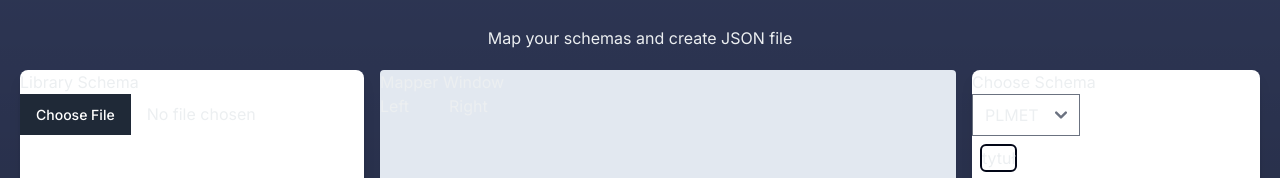
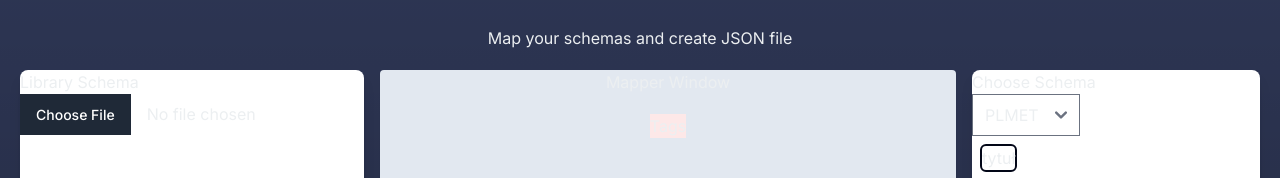
Before and after one commit to NataliaJeszke/mapper-libraries, a Next.js app: page /main in a window 1280 px wide. Shown: the part 202-380 px from the top of the page. Built offline with nearby package versions, Linux system fonts and the light colour scheme.

Commit message:
remove both tags

```diff
--- a/package.json
+++ b/package.json
@@ -24,10 +24,12 @@
     "react-dom": "18.2.0",
     "swr": "^2.2.0",
     "tailwindcss": "3.3.3",
-    "typescript": "5.1.6"
+    "typescript": "5.1.6",
+    "uuid": "^9.0.0"
   },
   "devDependencies": {
     "@types/preval.macro": "^3.0.0",
+    "@types/uuid": "^9.0.2",
     "@types/xml2js": "^0.4.11"
   }
 }
--- a/src/app/containers/dropdownList/dropdownList.tsx
+++ b/src/app/containers/dropdownList/dropdownList.jsx
@@ -9,7 +9,7 @@ export default function DropdownList() {
   const [schema, setSchema] = useState("PLMET");
   const [tagsData, setTagsData] = useState({});
 
-  const selectSchema = (e: any) => {
+  const selectSchema = (e) => {
     setSchema(e.target.value);
   };
 
--- a/src/app/containers/mapperWindow/mapperWindow.jsx
+++ b/src/app/containers/mapperWindow/mapperWindow.jsx
@@ -2,6 +2,7 @@
 import Tag from "../../components/tag";
 import { useState } from "react";
 import { useDrop } from "react-dnd";
+import { v4 as uuidv4 } from 'uuid';
 
 export default function MapperWindow() {
   const [leftBoard, setLeftBoard] = useState([]);
@@ -38,36 +39,51 @@ export default function MapperWindow() {
   console.log("Left Board:", leftBoard);
   console.log("Right Board:", rightBoard);
 
-  return (
-    <div className="bg-slate-200 rounded basis-1/2 w-64 shadow-sm" ref={drop}>
-      <h1>Mapper Window</h1>
-      <div className="flex gap-10">
-        <div>
-          <h1>Left</h1>
-          {leftBoard.map((tag) => (
+  const renderTags = () => {
+    const tags = [];
+    const maxLength = Math.max(leftBoard.length, rightBoard.length);
+
+    for (let i = 0; i < maxLength; i++) {
+      const leftTag = leftBoard[i];
+      const rightTag = rightBoard[i];
+
+      if (leftTag) {
+        tags.push(
           <Tag
-              key={tag.id}
-              tagKey={tag.tagKey}
-              tagValue={tag.tagValue}
-              source={tag.source}
+            key={leftTag.id}
+            tagKey={leftTag.tagKey}
+            tagValue={leftTag.tagValue}
+            source={leftTag.source}
             className="flex m-2 border-solid border-2 border-slate-950 rounded-md justify-center flex-wrap hover:bg-red-700 hover:text-white hover:cursor-pointer"
             onRemove={removeTagFromBoard}
           />
-          ))}
-        </div>
-        <div>
-          <h1>Right</h1>
-          {rightBoard.map((tag) => (
+        );
+      }
+
+      if (rightTag) {
+        tags.push(
           <Tag
-              key={tag.id}
-              tagKey={tag.tagKey}
-              tagValue={tag.tagValue}
-              source={tag.source}
-              className="flex m-2 border-solid border-2 border-slate-950 rounded-md justify-center flex-wrap hover:bg-red-700 hover:text-white hover:cursor-pointer"
+            key={rightTag.id}
+            tagKey={rightTag.tagKey}
+            tagValue={rightTag.tagValue}
+            source={rightTag.source}
+            className="flex m-2 border-solid border-2 border-slate-950 rounded-md justify-center flex-wrap hover:bg-blue-700 hover:text-white hover:cursor-pointer"
             onRemove={removeTagFromBoard}
           />
-          ))}
-        </div>
+        );
+      }
+    }
+
+    const uniqueId = uuidv4()
+    return <div className="flex" id={uniqueId}>{tags}</div>
+  };
+
+  return (
+    <div className="flex flex-col items-center bg-slate-200 rounded basis-1/2 w-64 shadow-sm" ref={drop}>
+      <h1 className="mb-5">Mapper Window</h1>
+      <div className="bg-red-100">
+        <h1>Tags</h1>
+        {renderTags()}
       </div>
     </div>
   );
--- a/tsconfig.json
+++ b/tsconfig.json
@@ -23,6 +23,6 @@
       "@/*": ["./src/*"]
     }
   },
-  "include": ["next-env.d.ts", "**/*.ts", "**/*.tsx", ".next/types/**/*.ts", "src/app/main/getxml.jsx", "src/app/api/route.ts", "src/app/containers/handleUserFile/handleUserFile.jsx", "src/app/components/tag.jsx", "src/app/main/page.jsx", "src/app/containers/mapperWindow/mapperWindow.jsx"],
+  "include": ["next-env.d.ts", "**/*.ts", "**/*.tsx", ".next/types/**/*.ts", "src/app/main/getxml.jsx", "src/app/api/route.ts", "src/app/containers/handleUserFile/handleUserFile.jsx", "src/app/components/tag.jsx", "src/app/main/page.jsx", "src/app/containers/mapperWindow/mapperWindow.jsx", "src/app/containers/dropdownList/dropdownList.jsx"],
   "exclude": ["node_modules"]
 }
```
Also changed, not shown: 1 other file (tests, documents, lock files or other folders). Lines whose indentation alone changed are shown as unchanged.
